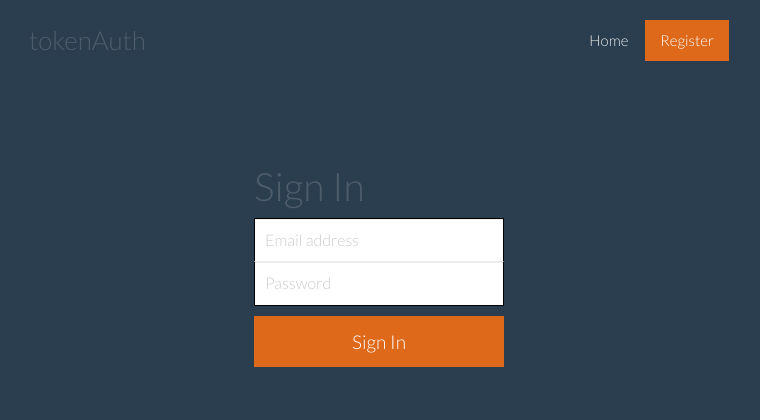
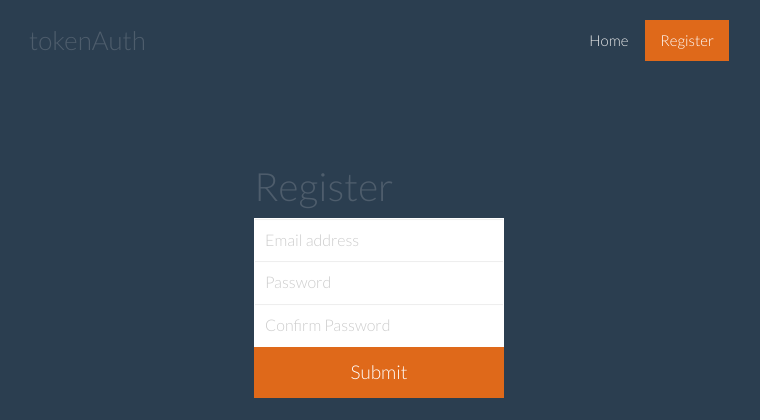
Before and after one commit to galicians/tokenAuth, a website: page app/index.html at #/register in a window 1280 px wide. Both pictures are taken after a click on the link "Register". Shown: the whole page, without its empty margins (261-1021 px from the left). Drawn offline with nearby package versions, Linux system fonts and the light colour scheme; some packages are replaced by stand-ins of ours; files that its build step writes are made by us from their sources; a script that the page names is missing.

Commit message:
confirm password introduced

```diff
--- a/app/styles/main.css
+++ b/app/styles/main.css
@@ -104,16 +104,15 @@ body {
     border-right-style: solid;
     border-bottom-style: none;
     border-left-style: solid;
-    border-color: #000;
+
   }
   .form-signin input[type="password"] {
-    margin-bottom: 10px;
+    margin-bottom: -1px;
     border-top-left-radius: 0;
     border-top-right-radius: 0;
     border-top-style: none;
     border-right-style: solid;
     border-bottom-style: solid;
     border-left-style: solid;
-    border-color: rgb(0,0,0);
-    border-top:1px solid rgba(0,0,0,0.08);
+
   }
--- a/app/views/register.html
+++ b/app/views/register.html
@@ -1,8 +1,9 @@
   <form class="form-signin">
-    <h1 class="form-signin-heading text-muted">Sign In</h1>
+    <h1 class="form-signin-heading text-muted">Register</h1>
     <input type="text" class="form-control" placeholder="Email address" required="" autofocus="">
     <input type="password" class="form-control" placeholder="Password" required="">
+    <input type="password" class="form-control" placeholder="Confirm Password" required="">
     <button class="btn btn-lg btn-primary btn-block" type="submit">
-      Sign In
+      Submit
     </button>
   </form>
```
Also changed, not shown: app/scripts/controllers/main.js (added, +17 -0 lines).
